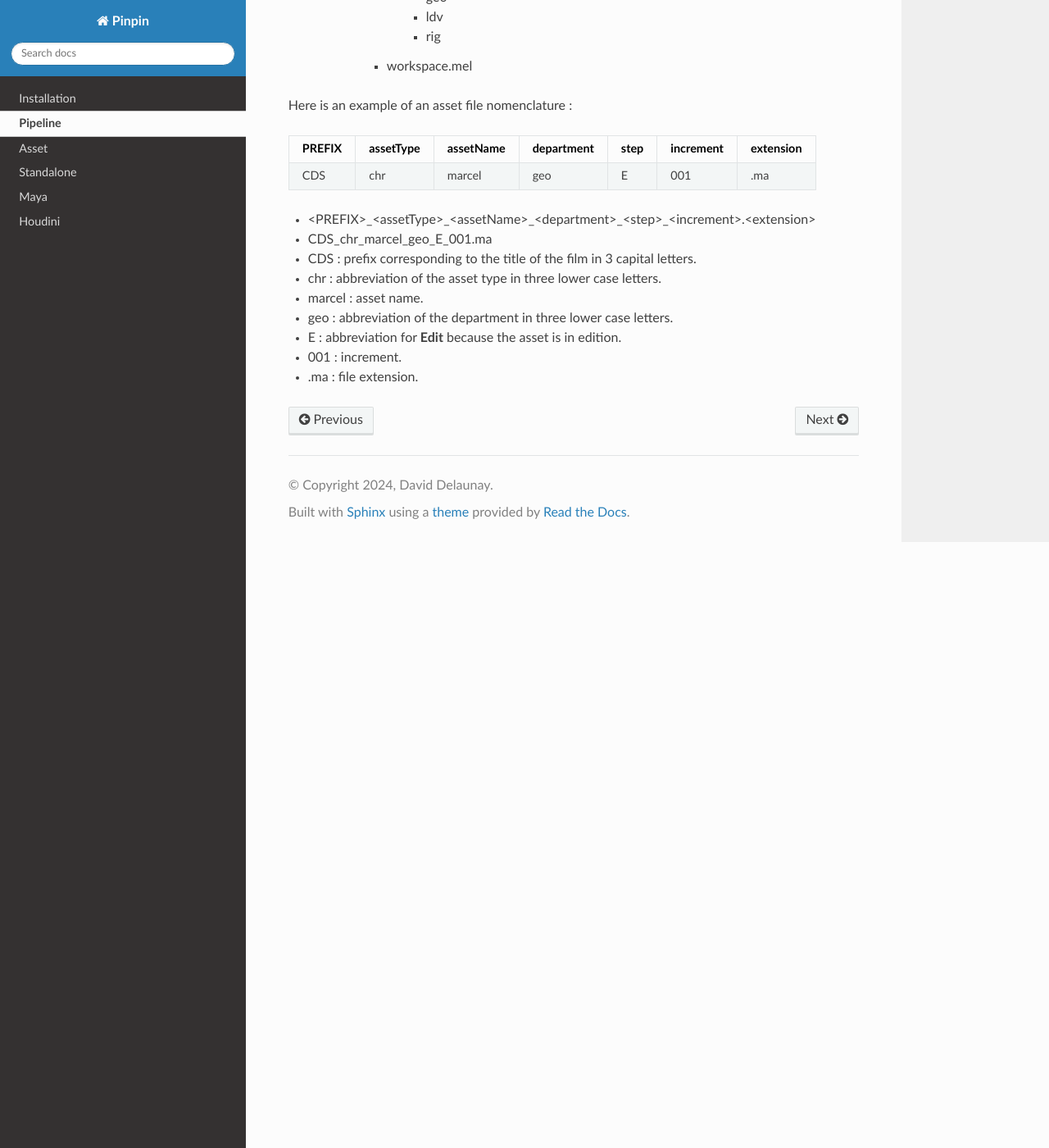
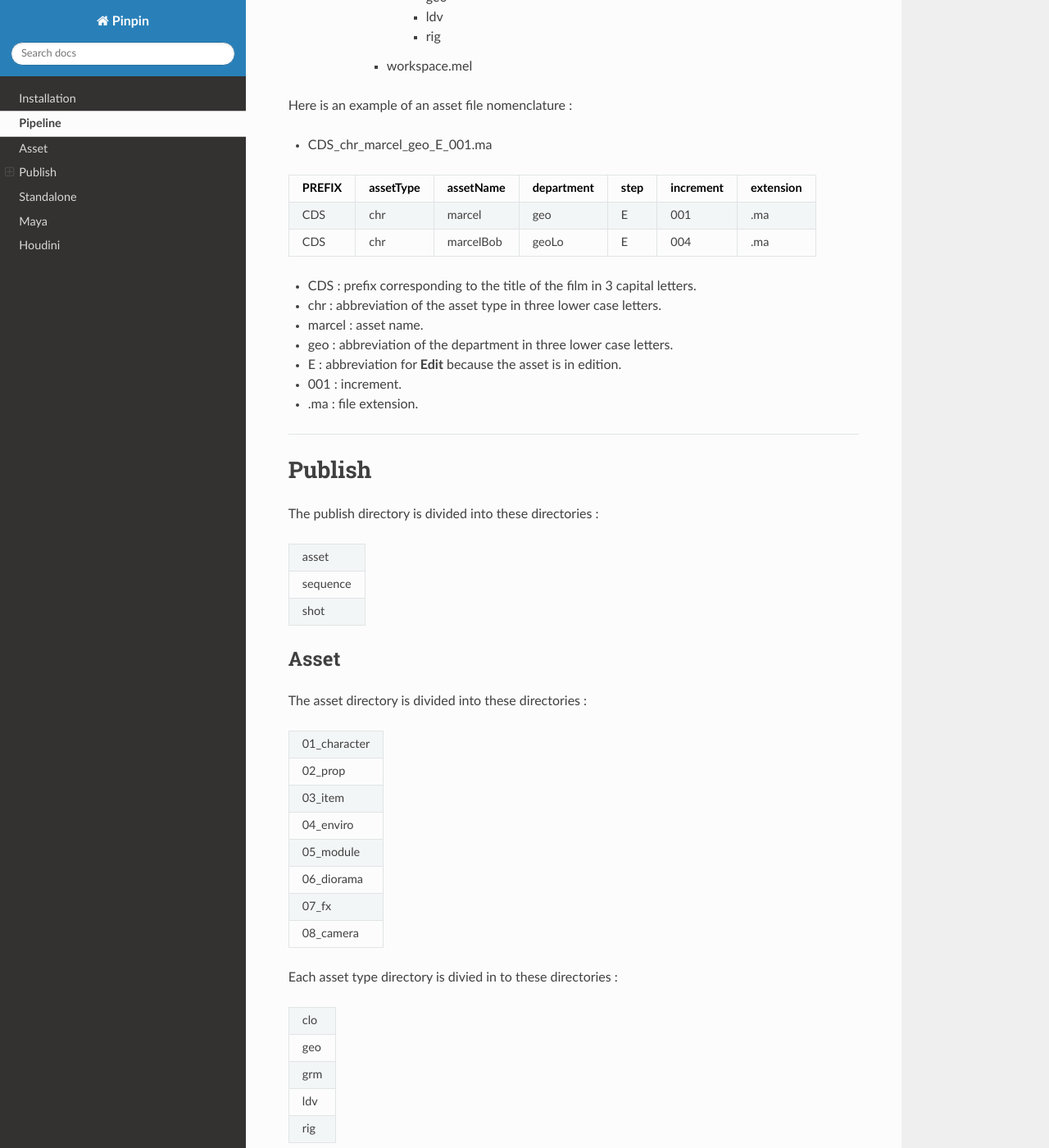
Before and after one commit to DavidDelaunay43/Pinpin, a Sphinx documentation site: the page built from documentation/source/pipeline.rst, in a window 1280 px wide and 1400 px high, scrolled down 1992 px. Shown: the whole window at 82% size. Built offline with Sphinx 7.4.7 and the Read the Docs theme 2.0.0, drawn with Linux system fonts in a browser that asks for light colours.

Commit message:
update doc

```diff
--- a/documentation/html/genindex.html
+++ b/documentation/html/genindex.html
@@ -45,6 +45,7 @@
 <li class="toctree-l1"><a class="reference internal" href="installation.html">Installation</a></li>
 <li class="toctree-l1"><a class="reference internal" href="pipeline.html">Pipeline</a></li>
 <li class="toctree-l1"><a class="reference internal" href="pipeline.html#asset">Asset</a></li>
+<li class="toctree-l1"><a class="reference internal" href="pipeline.html#publish">Publish</a></li>
 <li class="toctree-l1"><a class="reference internal" href="standalone.html">Standalone</a></li>
 <li class="toctree-l1"><a class="reference internal" href="maya.html">Maya</a></li>
 <li class="toctree-l1"><a class="reference internal" href="houdini.html">Houdini</a></li>
--- a/documentation/html/index.html
+++ b/documentation/html/index.html
@@ -47,6 +47,7 @@
 <li class="toctree-l1"><a class="reference internal" href="installation.html">Installation</a></li>
 <li class="toctree-l1"><a class="reference internal" href="pipeline.html">Pipeline</a></li>
 <li class="toctree-l1"><a class="reference internal" href="pipeline.html#asset">Asset</a></li>
+<li class="toctree-l1"><a class="reference internal" href="pipeline.html#publish">Publish</a></li>
 <li class="toctree-l1"><a class="reference internal" href="standalone.html">Standalone</a></li>
 <li class="toctree-l1"><a class="reference internal" href="maya.html">Maya</a></li>
 <li class="toctree-l1"><a class="reference internal" href="houdini.html">Houdini</a></li>
@@ -88,6 +89,10 @@
 <li class="toctree-l1"><a class="reference internal" href="installation.html">Installation</a></li>
 <li class="toctree-l1"><a class="reference internal" href="pipeline.html">Pipeline</a></li>
 <li class="toctree-l1"><a class="reference internal" href="pipeline.html#asset">Asset</a></li>
+<li class="toctree-l1"><a class="reference internal" href="pipeline.html#publish">Publish</a><ul>
+<li class="toctree-l2"><a class="reference internal" href="pipeline.html#id2">Asset</a></li>
+</ul>
+</li>
 <li class="toctree-l1"><a class="reference internal" href="standalone.html">Standalone</a></li>
 <li class="toctree-l1"><a class="reference internal" href="maya.html">Maya</a></li>
 <li class="toctree-l1"><a class="reference internal" href="houdini.html">Houdini</a></li>
--- a/documentation/html/search.html
+++ b/documentation/html/search.html
@@ -48,6 +48,7 @@
 <li class="toctree-l1"><a class="reference internal" href="installation.html">Installation</a></li>
 <li class="toctree-l1"><a class="reference internal" href="pipeline.html">Pipeline</a></li>
 <li class="toctree-l1"><a class="reference internal" href="pipeline.html#asset">Asset</a></li>
+<li class="toctree-l1"><a class="reference internal" href="pipeline.html#publish">Publish</a></li>
 <li class="toctree-l1"><a class="reference internal" href="standalone.html">Standalone</a></li>
 <li class="toctree-l1"><a class="reference internal" href="maya.html">Maya</a></li>
 <li class="toctree-l1"><a class="reference internal" href="houdini.html">Houdini</a></li>
--- a/documentation/html/searchindex.js
+++ b/documentation/html/searchindex.js
@@ -1 +1 @@
-Search.setIndex({"alltitles": {"Pinpin 1.1.4 Documentation": [[0, "pinpin-1-1-4-documentation"]]}, "docnames": ["index"], "envversion": {"sphinx": 61, "sphinx.domains.c": 3, "sphinx.domains.changeset": 1, "sphinx.domains.citation": 1, "sphinx.domains.cpp": 9, "sphinx.domains.index": 1, "sphinx.domains.javascript": 3, "sphinx.domains.math": 2, "sphinx.domains.python": 4, "sphinx.domains.rst": 2, "sphinx.domains.std": 2}, "filenames": ["index.rst"], "indexentries": {}, "objects": {}, "objnames": {}, "objtypes": {}, "terms": {"2023": 0, "2024": 0, "asset": 0, "creat": 0, "demo": 0, "esma": 0, "film": 0, "github": 0, "houdini": 0, "i": 0, "instal": 0, "link": 0, "manag": 0, "maya": 0, "montpelli": 0, "pipelin": 0, "quick": 0, "repositori": 0, "standalon": 0, "video": 0}, "titles": ["Pinpin 1.1.4 Documentation"], "titleterms": {"1": 0, "4": 0, "document": 0, "pinpin": 0}})
+Search.setIndex({"alltitles": {"Pinpin 1.1.4 Documentation": [[0, "pinpin-1-1-4-documentation"]]}, "docnames": ["index"], "envversion": {"sphinx": 61, "sphinx.domains.c": 3, "sphinx.domains.changeset": 1, "sphinx.domains.citation": 1, "sphinx.domains.cpp": 9, "sphinx.domains.index": 1, "sphinx.domains.javascript": 3, "sphinx.domains.math": 2, "sphinx.domains.python": 4, "sphinx.domains.rst": 2, "sphinx.domains.std": 2}, "filenames": ["index.rst"], "indexentries": {}, "objects": {}, "objnames": {}, "objtypes": {}, "terms": {"2023": 0, "2024": 0, "asset": 0, "creat": 0, "demo": 0, "esma": 0, "film": 0, "github": 0, "houdini": 0, "i": 0, "instal": 0, "link": 0, "manag": 0, "maya": 0, "montpelli": 0, "pipelin": 0, "publish": 0, "quick": 0, "repositori": 0, "standalon": 0, "video": 0}, "titles": ["Pinpin 1.1.4 Documentation"], "titleterms": {"1": 0, "4": 0, "document": 0, "pinpin": 0}})
--- a/documentation/source/pipeline.rst
+++ b/documentation/source/pipeline.rst
@@ -98,6 +98,8 @@ The folder **maya** is a maya project, with these departments : modeling (geo),
 
 Here is an example of an asset file nomenclature :
 
+* CDS_chr_marcel_geo_E_001.ma
+
 .. list-table::
    :header-rows: 1
 
@@ -115,9 +117,13 @@ Here is an example of an asset file nomenclature :
      - E
      - 001
      - .ma
-
-* <PREFIX>_<assetType>_<assetName>_<department>_<step>_<increment>.<extension>
-* CDS_chr_marcel_geo_E_001.ma
+   * - CDS
+     - chr
+     - marcelBob
+     - geoLo
+     - E
+     - 004
+     - .ma
 
 * CDS : prefix corresponding to the title of the film in 3 capital letters.
 * chr : abbreviation of the asset type in three lower case letters.
@@ -126,3 +132,42 @@ Here is an example of an asset file nomenclature :
 * E : abbreviation for **Edit** because the asset is in edition.
 * 001 : increment.
 * .ma : file extension.
+
+------------
+
+Publish
+=======
+
+The publish directory is divided into these directories :
+
+.. list-table::
+
+   * - asset
+   * - sequence
+   * - shot
+
+Asset
+-----
+
+The asset directory is divided into these directories :
+
+.. list-table::
+
+   * - 01_character
+   * - 02_prop
+   * - 03_item
+   * - 04_enviro
+   * - 05_module
+   * - 06_diorama
+   * - 07_fx
+   * - 08_camera
+
+Each asset type directory is divied in to these directories :
+
+.. list-table::
+
+   * - clo
+   * - geo
+   * - grm
+   * - ldv
+   * - rig
```
Also changed, not shown: 2 other files.
